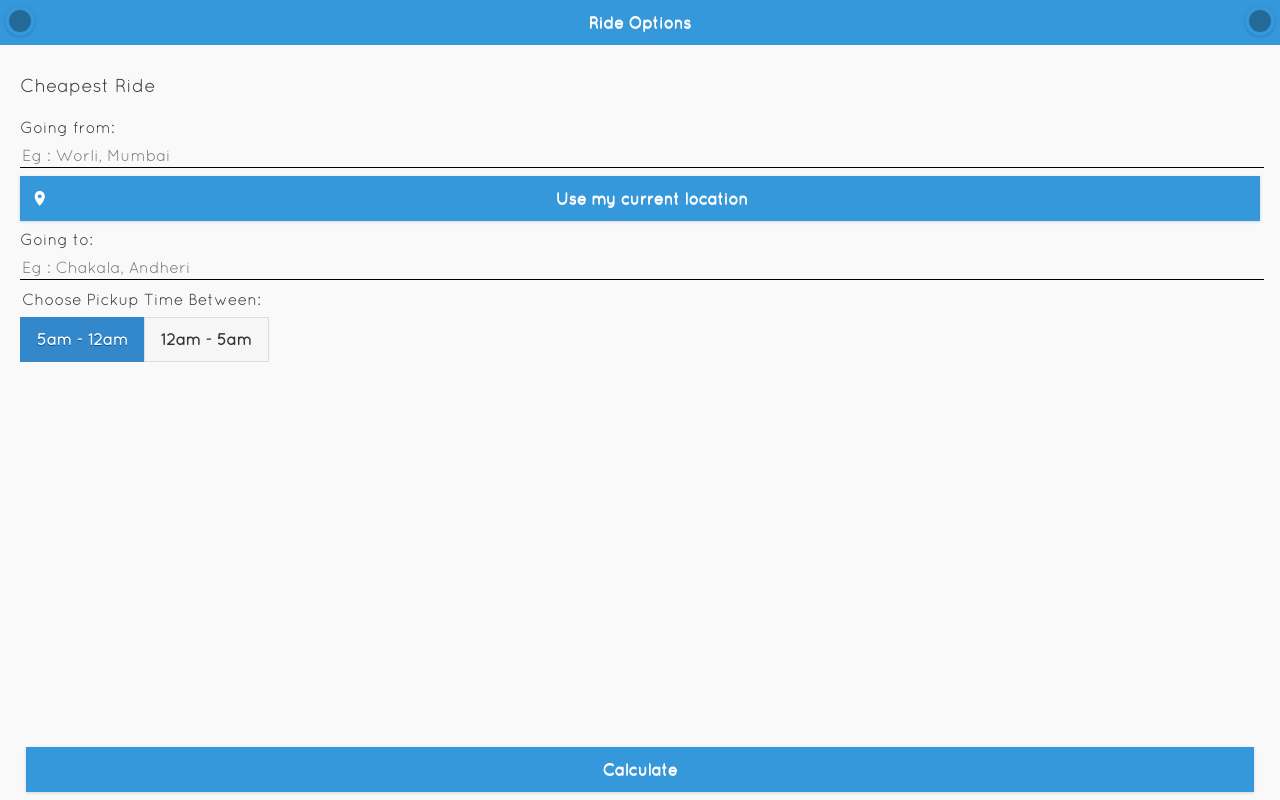
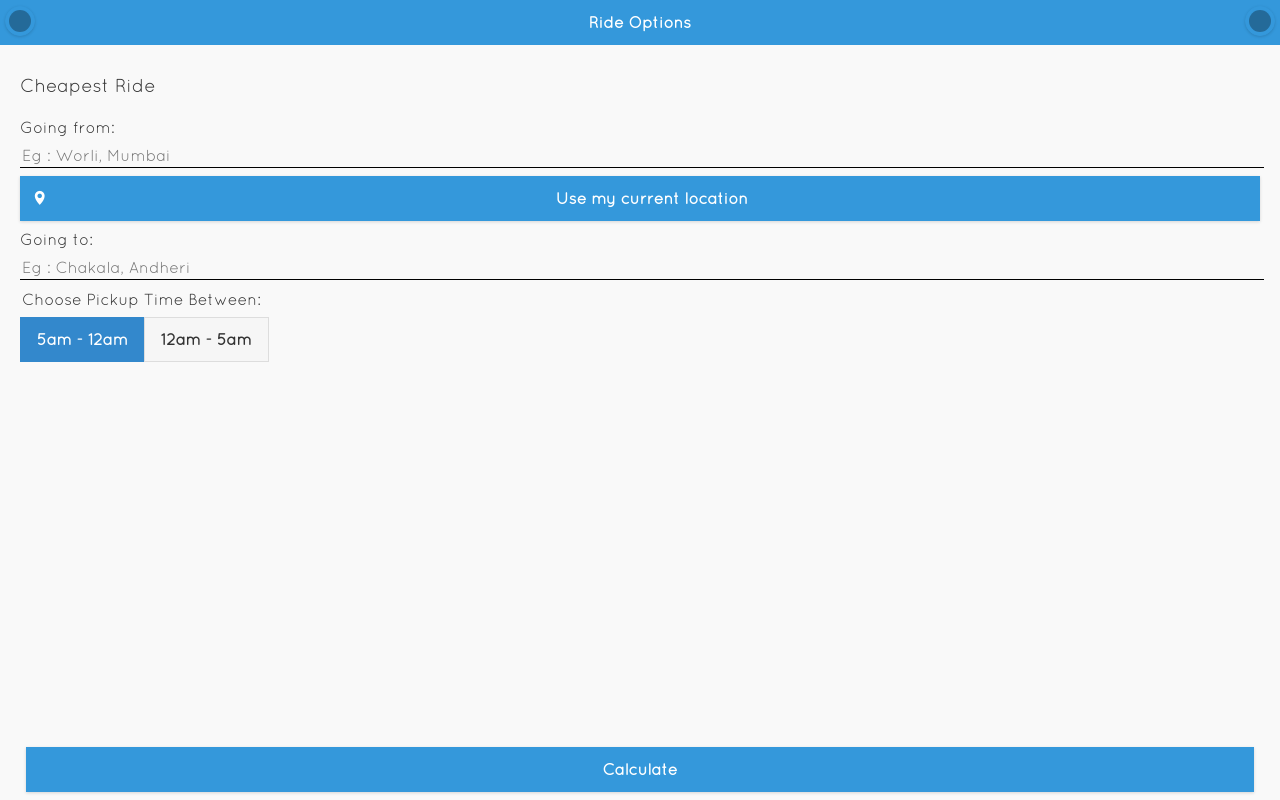
Before and after one commit to sanketcouragedigital/TaxiApp, a PHP site: page /cheaprideoption.html in a window 1280 px wide. Run offline with PHP 8.4, Linux system fonts and the light colour scheme; some libraries are stand-ins or nearby versions.

Commit message:
blury text removed

```diff
--- a/css/fonteffect.css
+++ b/css/fonteffect.css
@@ -7,4 +7,5 @@
 }
 * {
 	font-family: QuickSand !important;
+	text-shadow: none !important;
 }
```
